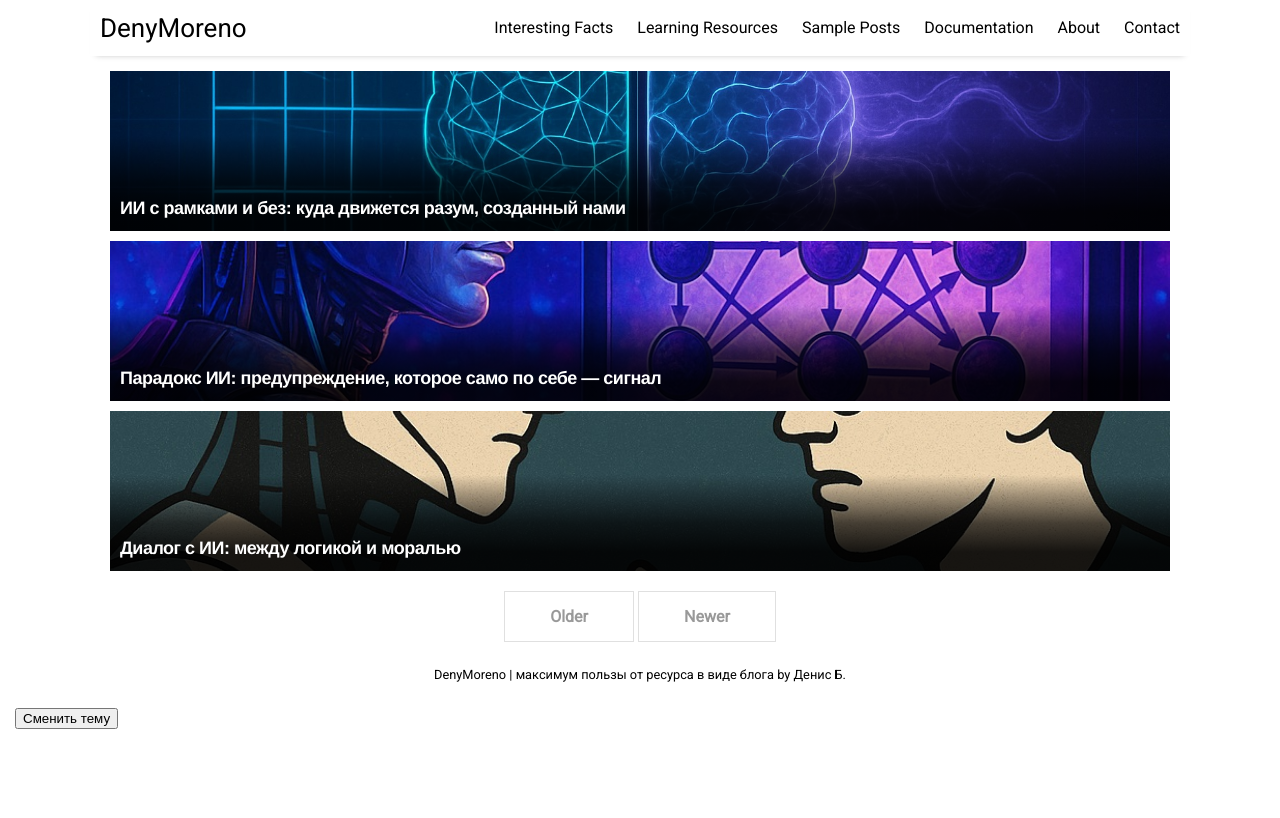
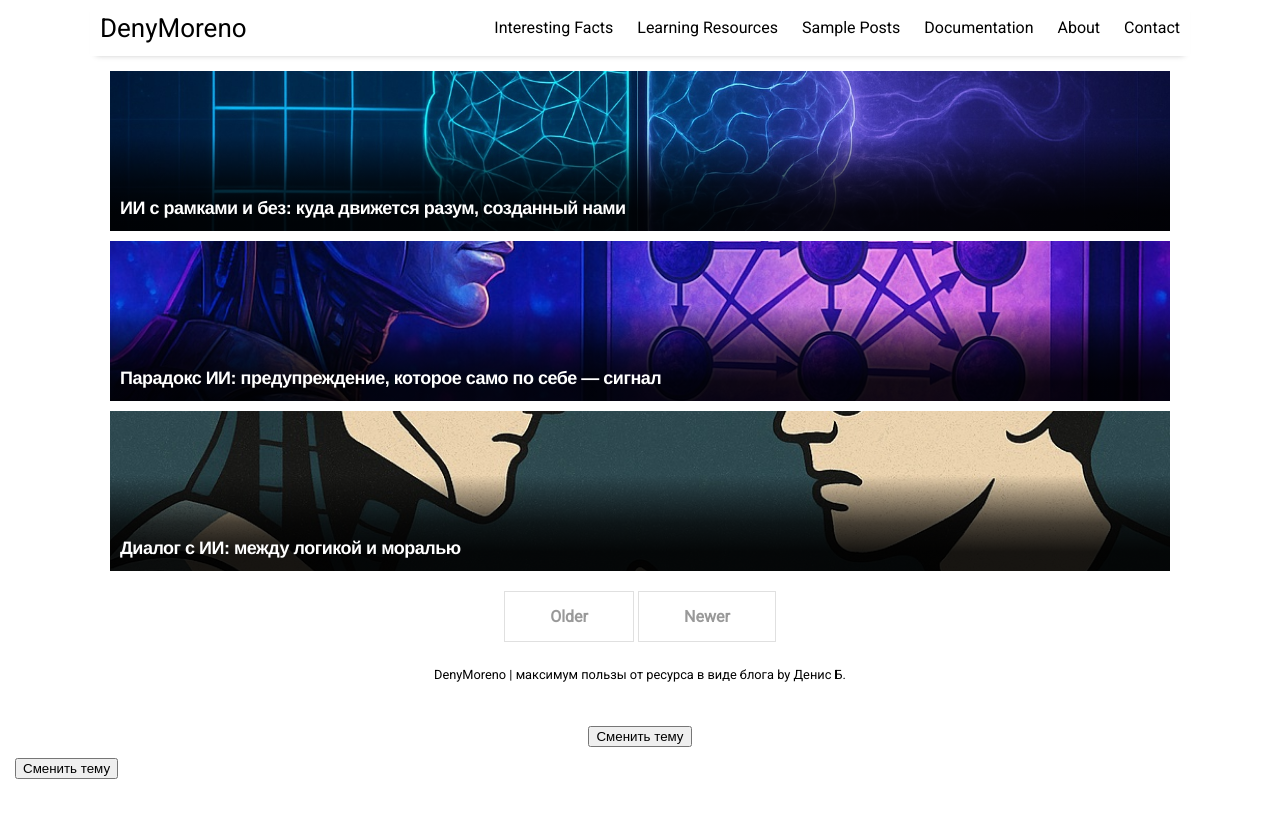
Before and after one commit to DenyMoreno/myblog, a Jekyll site: the page built from index.html, in a window 1280 px wide. Shown: the top 818 px of the page. Built offline with Jekyll 4.4.1, drawn with Linux system fonts in a browser that asks for light colours; nearby versions of some CDN libraries; the list of posts is cut into pages by our own code.

Commit message:
Update footer.html

```diff
--- a/_includes/footer.html
+++ b/_includes/footer.html
@@ -1,6 +1,15 @@
 <footer class="footer">
   {% for item in site.data.settings.social %}
-    <a href="{{ item.link }}" class="menu-link" target="_blank"><i class="fa fa-{{ item.icon }}" aria-hidden="true"></i></a>
+    <a href="{{ item.link }}" class="menu-link" target="_blank">
+      <i class="fa fa-{{ item.icon }}" aria-hidden="true"></i>
+    </a>
   {% endfor %}
-  <div class="footer-description"><a href="{{ site.github.url }}/">{{ site.title }} | {{ site.description }} by {{ site.author }}</a></div>
+
+  <div class="footer-description">
+    <a href="{{ site.github.url }}/">{{ site.title }} | {{ site.description }} by {{ site.author }}</a>
+  </div>
+
+  <div class="theme-toggle">
+    <button onclick="toggleTheme()">Сменить тему</button>
+  </div>
 </footer>
```
